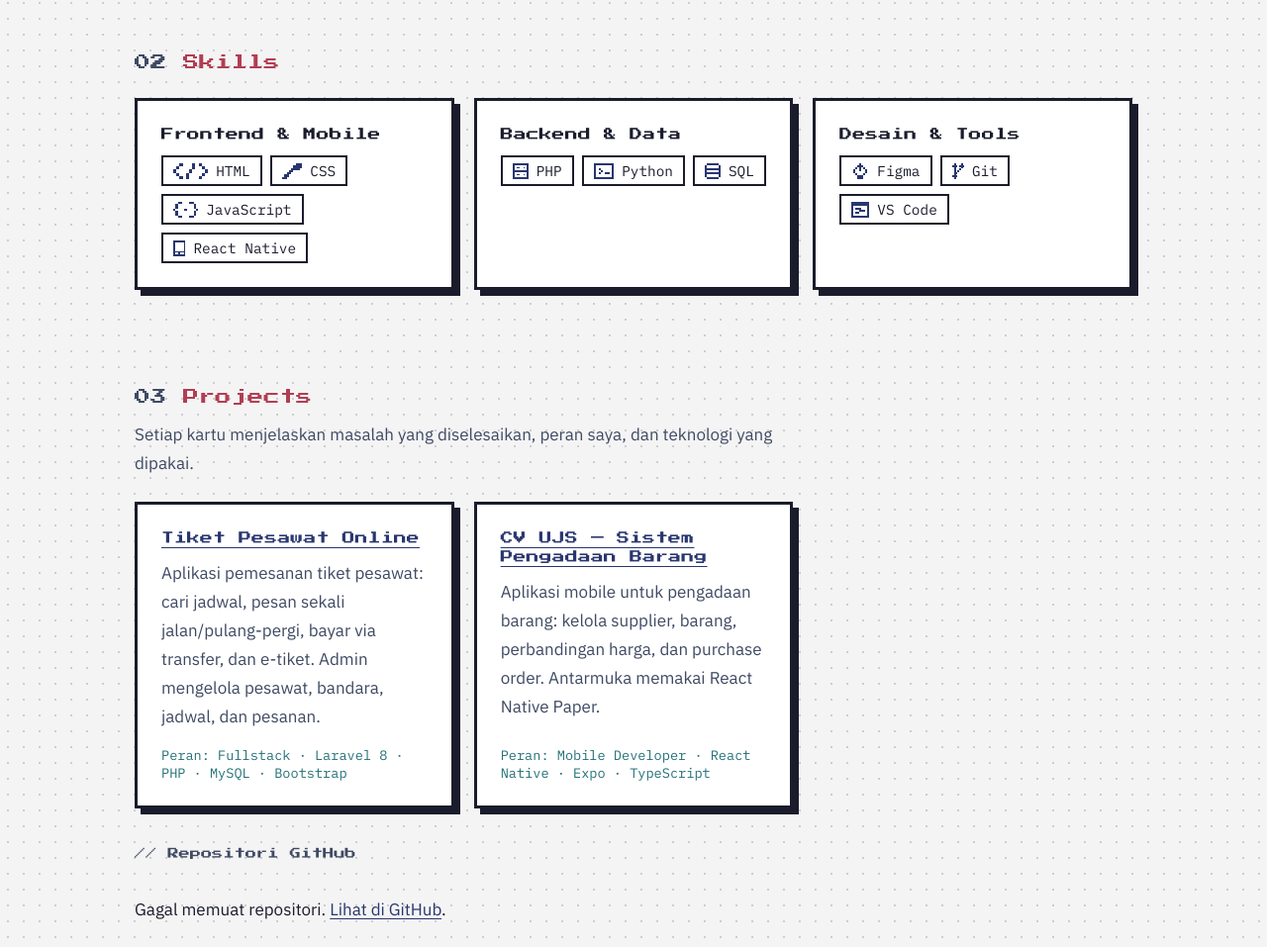
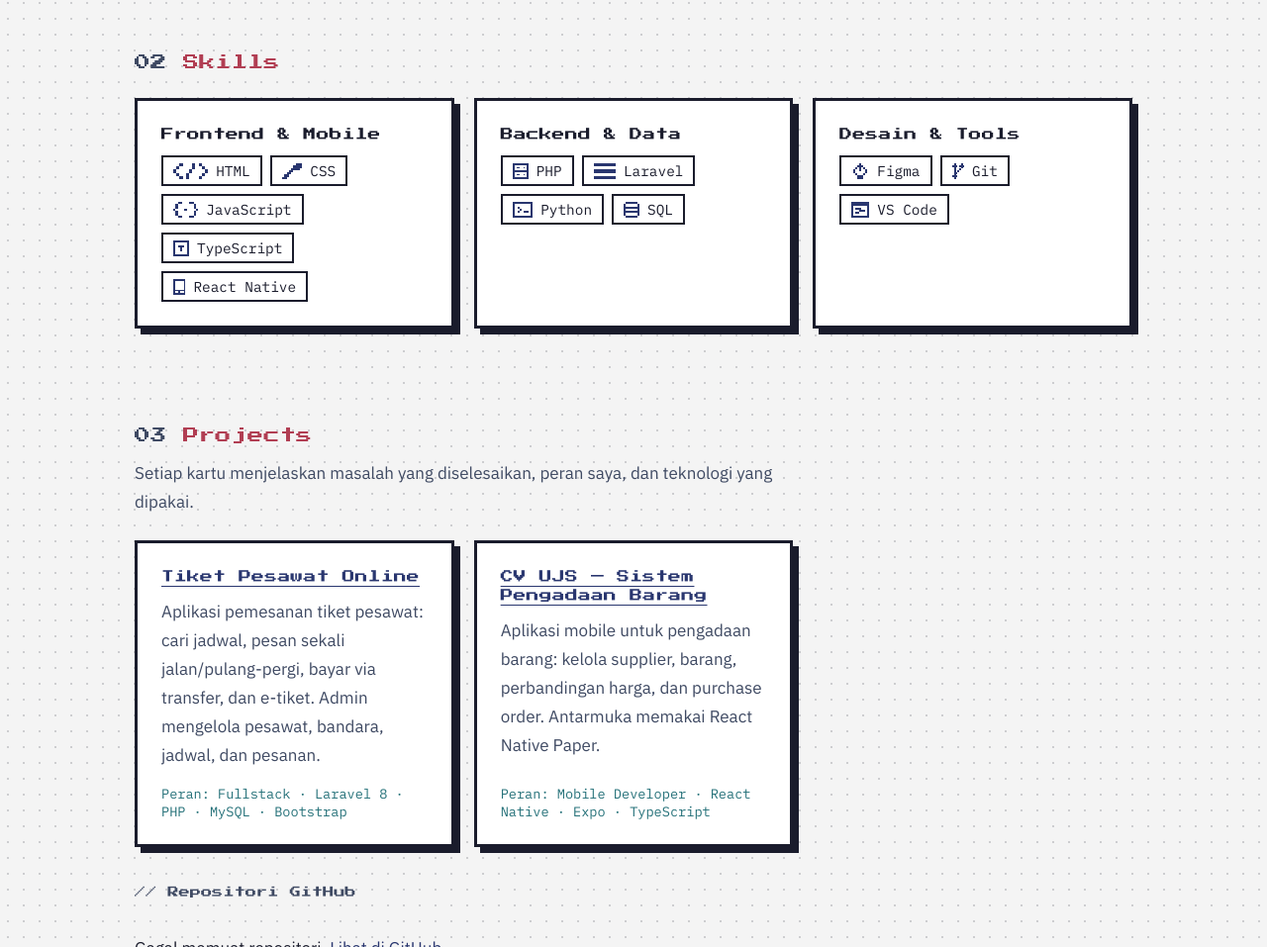
Before and after one commit to Axcels81/Axcels81.github.io, a plain HTML site: page index.html in a window 1280 px wide. Shown: the part 1173-2130 px from the top of the page at 99% size. Drawn offline with Linux system fonts and the light colour scheme; no server answers.

Commit message:
Add files via upload

```diff
--- a/index.html
+++ b/index.html
@@ -175,13 +175,13 @@
         <h3>Frontend &amp; Mobile</h3>
         <ul class="chips">
           <li data-icon="tag">HTML</li><li data-icon="brush">CSS</li>
-          <li data-icon="braces">JavaScript</li><li data-icon="phone">React Native</li>
+          <li data-icon="braces">JavaScript</li><li data-icon="ts">TypeScript</li><li data-icon="phone">React Native</li>
         </ul>
       </div>
       <div class="panel">
         <h3>Backend &amp; Data</h3>
         <ul class="chips">
-          <li data-icon="server">PHP</li><li data-icon="terminal">Python</li><li data-icon="db">SQL</li>
+          <li data-icon="server">PHP</li><li data-icon="layers">Laravel</li><li data-icon="terminal">Python</li><li data-icon="db">SQL</li>
         </ul>
       </div>
       <div class="panel">
@@ -242,7 +242,7 @@ const FEATURED = [
     title: "CV UJS — Sistem Pengadaan Barang",
     desc: "Aplikasi mobile untuk pengadaan barang: kelola supplier, barang, perbandingan harga, dan purchase order. Antarmuka memakai React Native Paper.",
     role: "Peran: Mobile Developer", tech: "React Native · Expo · TypeScript",
-    url: "https://github.com/Axcels81/cv-ujs",
+    url: "https://github.com/Axcels81/cv-ujs-android---Copy",
     // img: "img/cv-ujs.png", // aktifkan setelah screenshot diunggah ke folder img/ di repo portofolio
   },
 ];
@@ -273,6 +273,8 @@ const ICONS = {
   server:   ["#########", "#.......#", "#.##..#.#", "#.......#", "#########", "#.......#", "#.##..#.#", "#.......#", "#########"],
   terminal: ["#########", "#.......#", "#.#.....#", "#..#....#", "#.#..##.#", "#.......#", "#########"],
   db:       [".#####.", "#.....#", "#######", "#.....#", "#######", "#.....#", ".#####."],
+  ts:       ["#######", "#.....#", "#.###.#", "#..#..#", "#..#..#", "#.....#", "#######"],
+  layers:   ["#######", ".......", "#######", ".......", "#######"],
   pen:      ["....#....", "...###...", "..#.#.#..", ".#..#..#.", ".#.....#.", "..#...#..", "...###...", "...###..."],
   branch:   [".#...#.", "###.###", ".#...#.", ".#..#..", ".#.#...", ".##....", ".#.....", "###....", ".#....."],
   editor:   ["#########", "#########", "#.......#", "#.###...#", "#...###.#", "#.##....#", "#.......#", "#########"],
```
